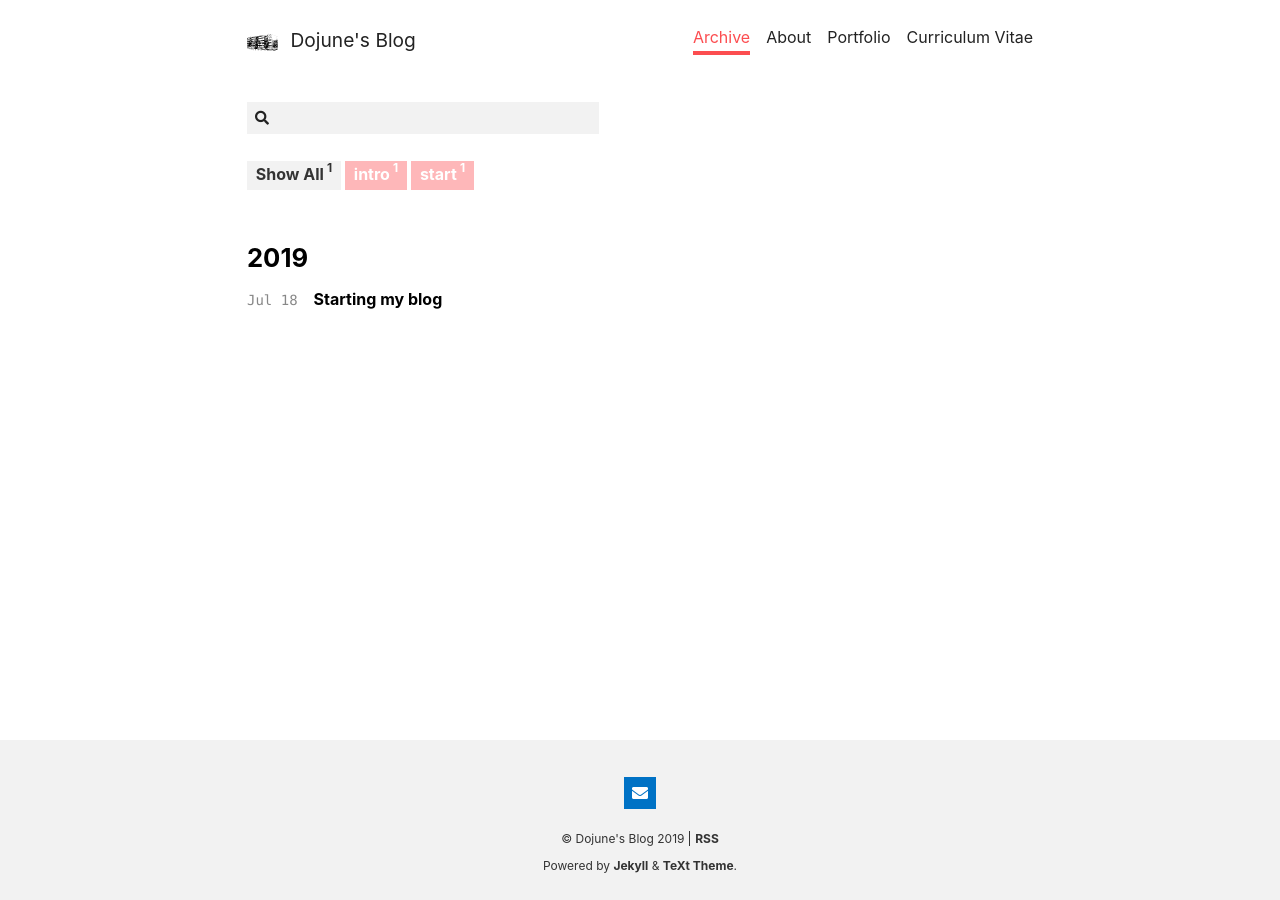
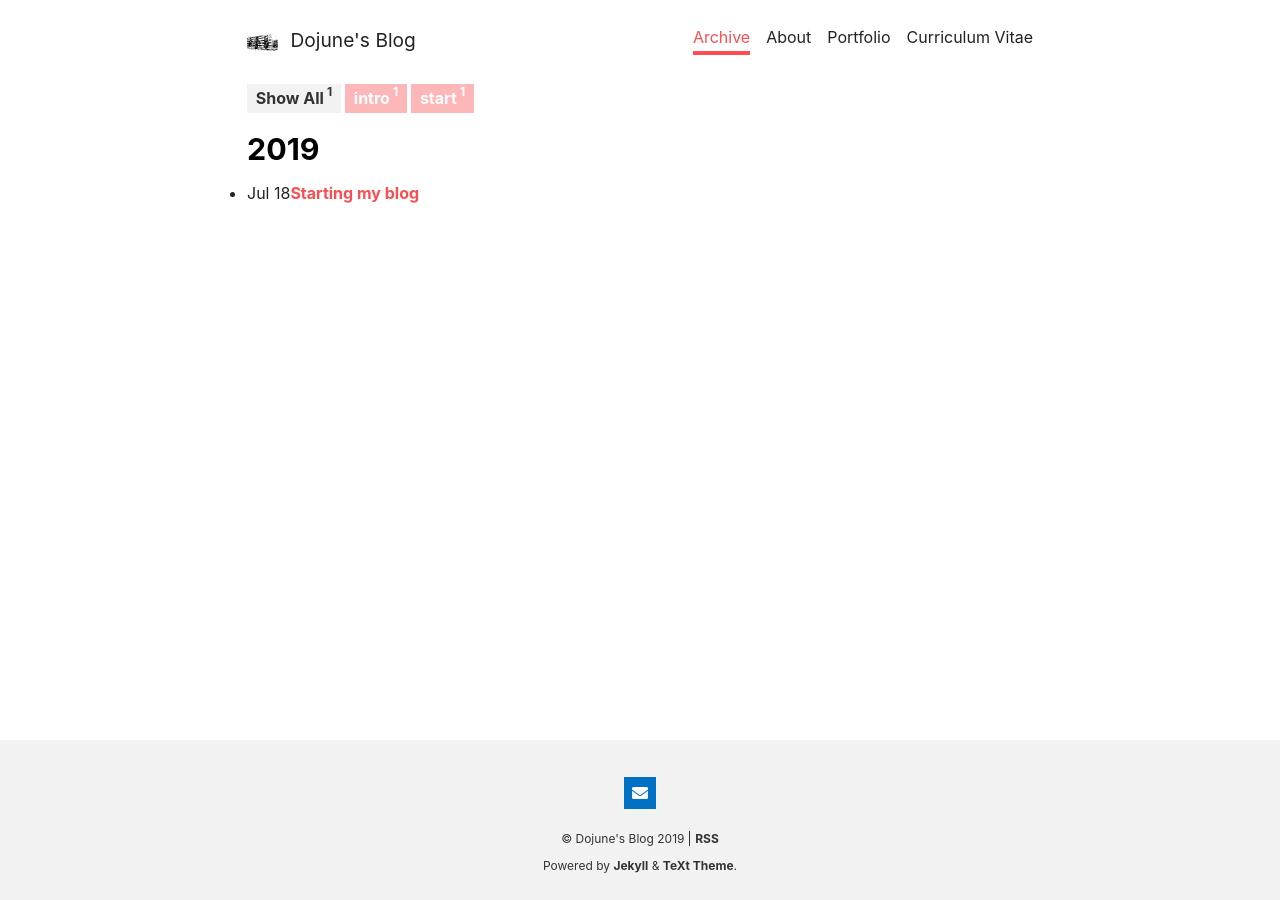
Before and after one commit to mindojune/oldmindojune.github.io, a Jekyll site: the page built from archive.html, in a window 1280 px wide. Built offline with Jekyll 4.4.1, drawn with Linux system fonts in a browser that asks for light colours; nearby versions of some CDN libraries.

Commit message:
Update archive.html

```diff
--- a/_layouts/archive.html
+++ b/_layouts/archive.html
@@ -4,16 +4,17 @@ titles:
   en: All Posts
 show_title: false
 ---
-<div class="layout--all js-all">
-  <div class="search-box js-search-box">
-    <div class="icon-search"><i class="fas fa-search"></i></div>
-    <input type="text" />
-    <div class="button icon-clear"><i class="fas fa-times"></i></div>
+
+
+<div class="layout--archive js-all">
+  {%- include tags.html -%}
+  <div class="js-result layout--archive__result d-none">
+    {%- include article-list.html articles=site.posts type='brief' show_info=true reverse=true group_by='year' -%}
   </div>
-  {%- include tags.html -%}
-  <div class="js-result layout--all__result"></div>
 </div>
 
 <script>
   {%- include scripts/archieve.js -%}
 </script>
+
+{{ content }}
```
